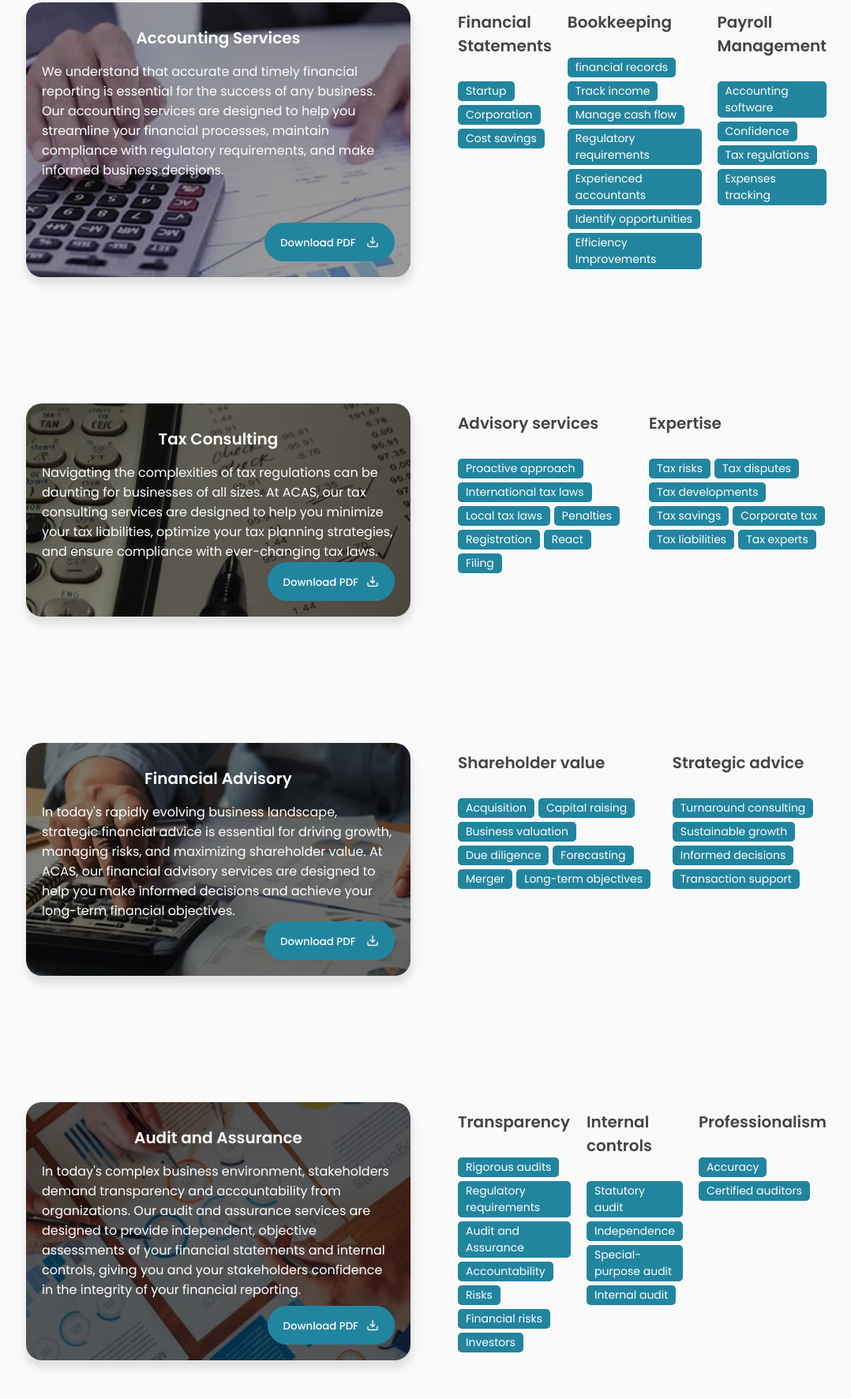
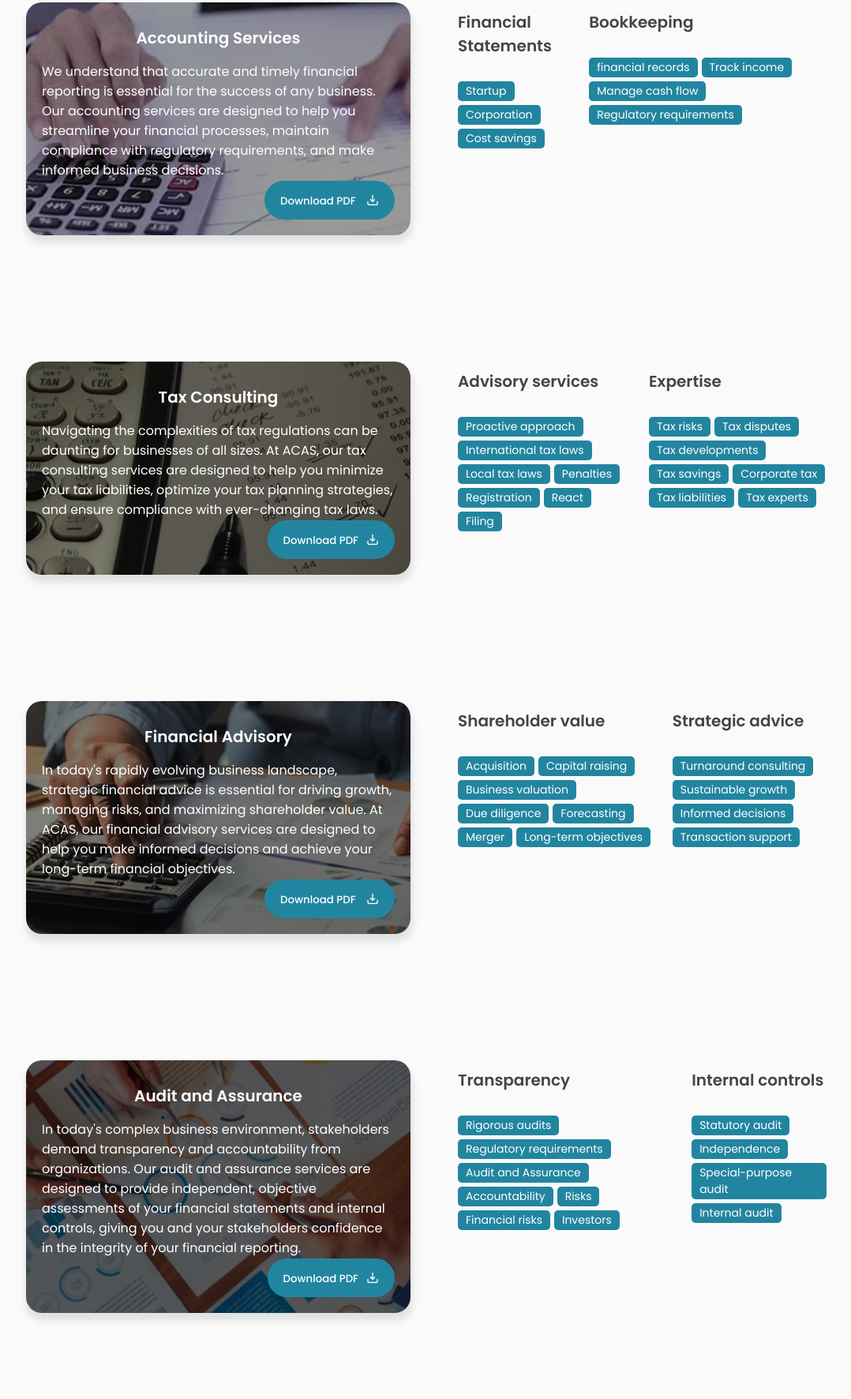
Before and after one commit to DonaldKnut/Fylo, a plain HTML site: page index.html in a window 1280 px wide. Shown: the part 992-2764 px from the top of the page at 79% size, without its empty margins (95-1173 px from the left). Drawn offline with nearby package versions, Linux system fonts and the light colour scheme.

Commit message:
second commit

```diff
--- a/index.html
+++ b/index.html
@@ -114,12 +114,12 @@
               />
             </div>
           </div>
-          <div class="scroll-icon-box">
+          <!-- <div class="scroll-icon-box">
             <a href="#about" class="scroll-btn">
               <i class="uil uil-mouse-alt"></i>
               <p>Scroll Down</p>
             </a>
-          </div>
+          </div> -->
         </section>
         <!-- -------------- ABOUT BOX ---------------- -->
         <section class="section" id="about">
@@ -167,13 +167,10 @@
                   <span>Track income</span>
                   <span>Manage cash flow </span>
                   <span>Regulatory requirements</span>
-                  <span>Experienced accountants</span>
-                  <span>Identify opportunities </span>
-                  <span>Efficiency Improvements</span>
                 </div>
               </div>
 
-              <div class="skills-box">
+              <!-- <div class="skills-box">
                 <div class="skills-header">
                   <h3>Payroll Management</h3>
                 </div>
@@ -183,7 +180,7 @@
                   <span>Tax regulations</span>
                   <span>Expenses tracking</span>
                 </div>
-              </div>
+              </div> -->
             </div>
           </div>
         </section>
@@ -342,15 +339,6 @@
                   <span>Internal audit</span>
                 </div>
               </div>
-              <div class="skills-box">
-                <div class="skills-header">
-                  <h3>Professionalism</h3>
-                </div>
-                <div class="skills-list">
-                  <span>Accuracy</span>
-                  <span>Certified auditors</span>
-                </div>
-              </div>
             </div>
           </div>
         </section>
@@ -432,9 +420,7 @@
           <div class="row">
             <div class="col">
               <div class="contact-info">
-                <h2>
-                  Reach Out to Us<i class="uil uil-corner-right-down"></i>
-                </h2>
+                <h2>Reach Out<i class="uil uil-corner-right-down"></i></h2>
                 <p>
                   <i class="uil uil-envelope"></i> Email: info@acas-global.com
                 </p>
```
